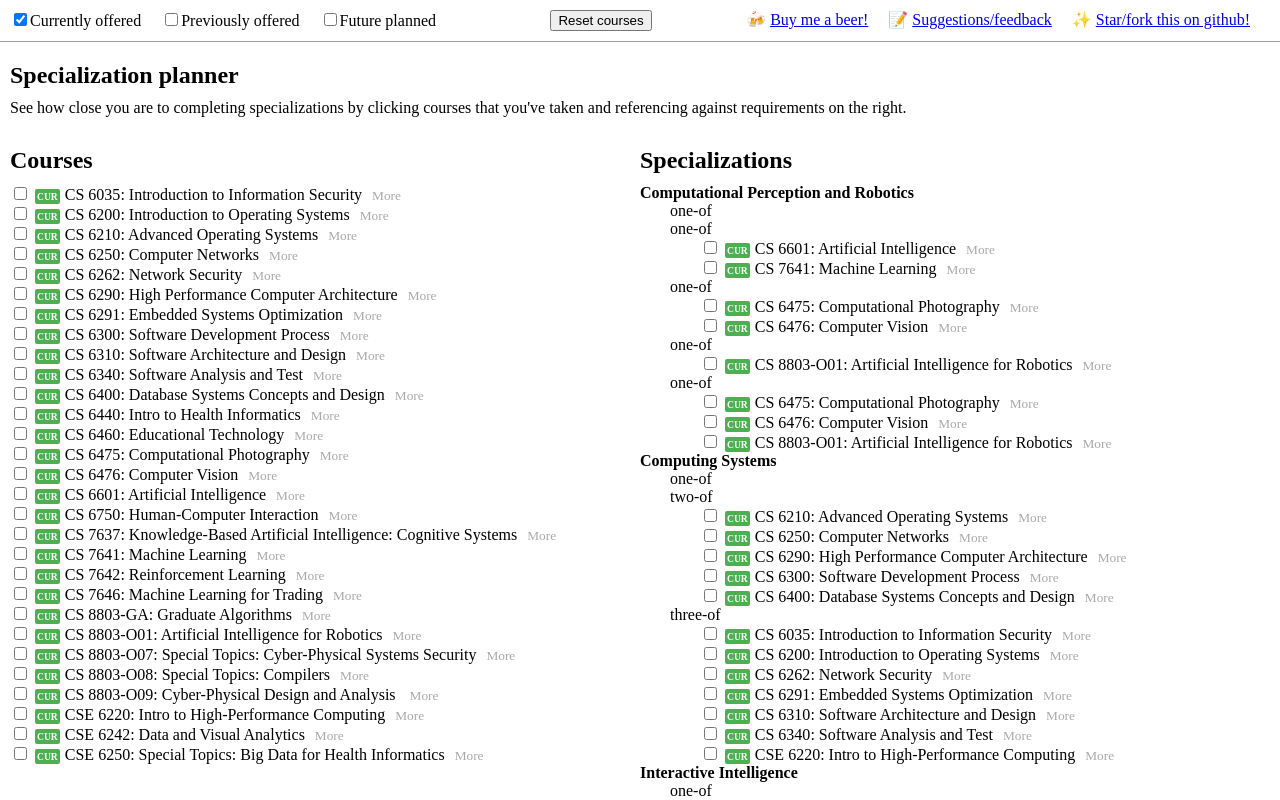
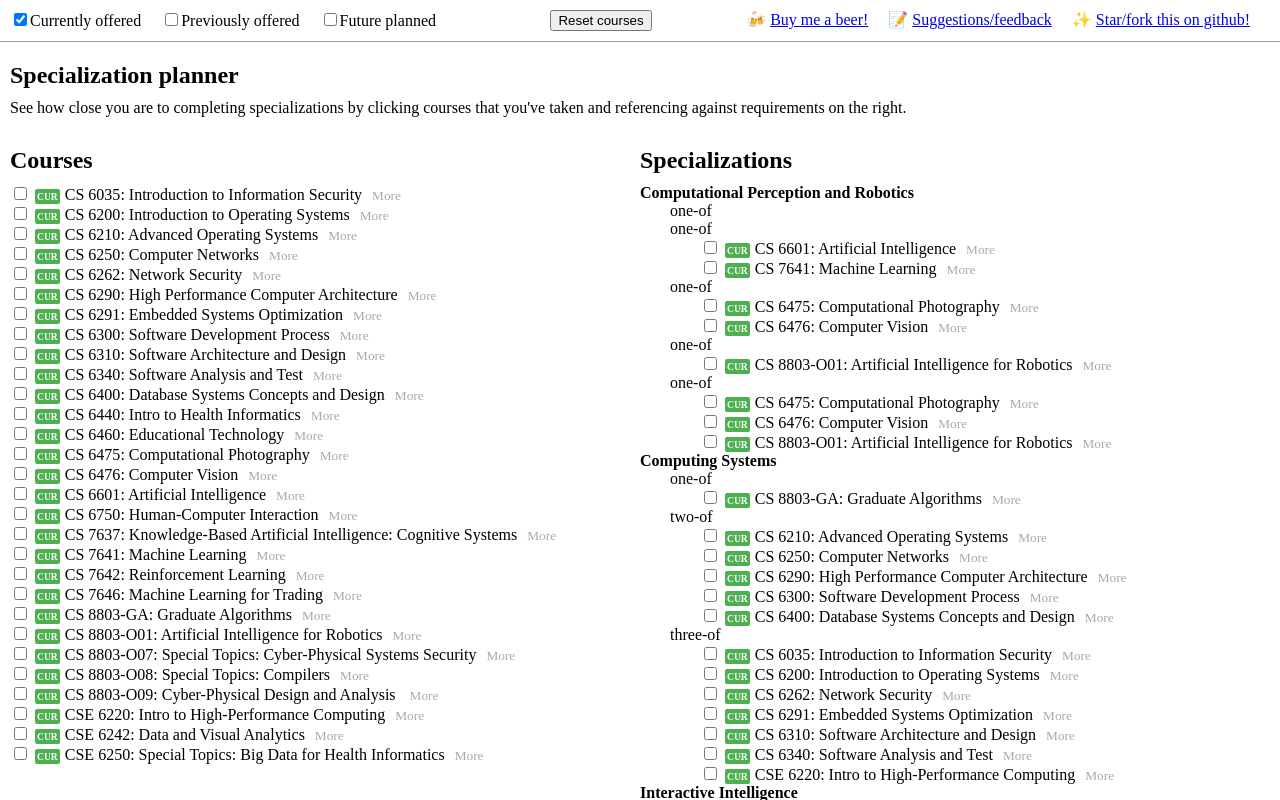
Before and after one commit to jeanbza/git-course-map, a React app: page / in a window 1280 px wide. Shown: the top 800 px of the page. Built offline with nearby package versions, Linux system fonts and the light colour scheme.

Commit message:
Fix CS 8803-GA in Specializations

```diff
--- a/src/constants/specializations.js
+++ b/src/constants/specializations.js
@@ -33,7 +33,7 @@ export default [
     required: [
       {
         type: 'one-of',
-        courses: ['CS 6505','CS 8803 GA']
+        courses: ['CS 6505','CS 8803-GA']
       },
       {
         type: 'two-of',
@@ -55,7 +55,7 @@ export default [
     required: [
       {
         type: 'one-of',
-        courses: ['CS 6300', 'CS 6505','CS 8803 GA']
+        courses: ['CS 6300', 'CS 6505','CS 8803-GA']
       },
       {
         type: 'two-of',
@@ -75,7 +75,7 @@ export default [
       {
         type: 'one-of',
         courses: ['CS 6505', 'CS 6520', 'CS 6550', 'CS 7510', 'CS 7520',
-            'CS 7530', 'CSE 6140', 'CS 8803 GA']
+            'CS 7530', 'CSE 6140', 'CS 8803-GA']
       },
       {
         type: 'one-of',
```
